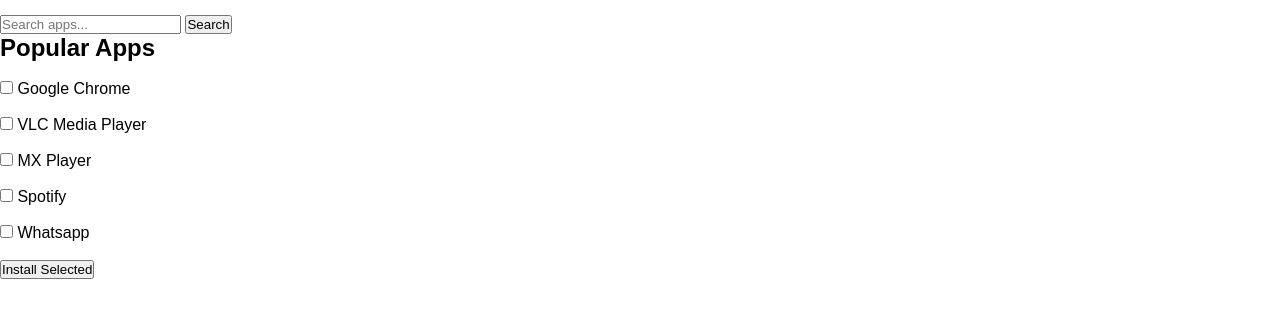
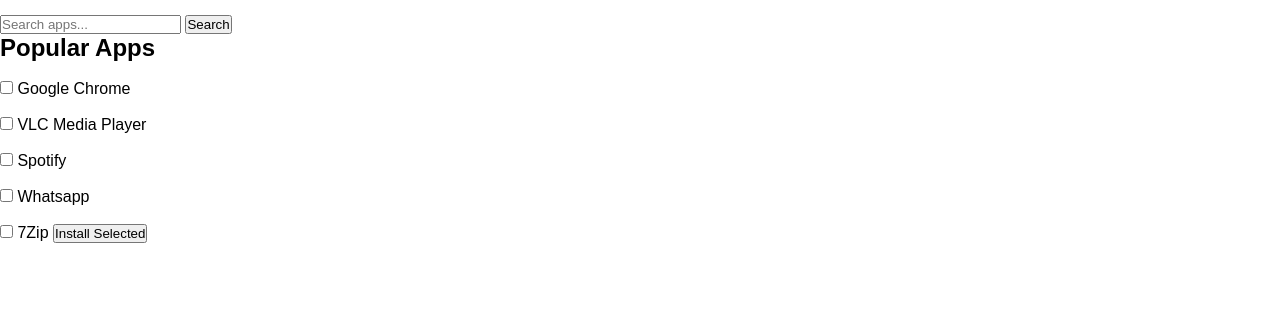
Before and after one commit to BiltuDas1/OneClickInstall, a plain HTML site: page assets/index.html in a window 1280 px wide. Shown: the part 133-450 px from the top of the page. Drawn offline with Linux system fonts and the light colour scheme.

Commit message:
added 7zip into home page

```diff
--- a/assets/index.html
+++ b/assets/index.html
@@ -48,22 +48,21 @@
     <br><br>
 
     <label>
-      <input type="checkbox" name="app" value="MX Player">
-      MX Player
-    </label>
-    <br><br>
-
-    <label>
       <input type="checkbox" name="app" value="spotify">
       Spotify
     </label>
     <br><br>
 
     <label>
-      <input type="checkbox" name="app" value="Whatsapp">
+      <input type="checkbox" name="app" value="whatsapp">
       Whatsapp
     </label>
     <br><br>
+
+    <label>
+      <input type="checkbox" name="app" value="7zip">
+      7Zip
+    </label>
 
 
     <button type="button">Install Selected</button>
```
